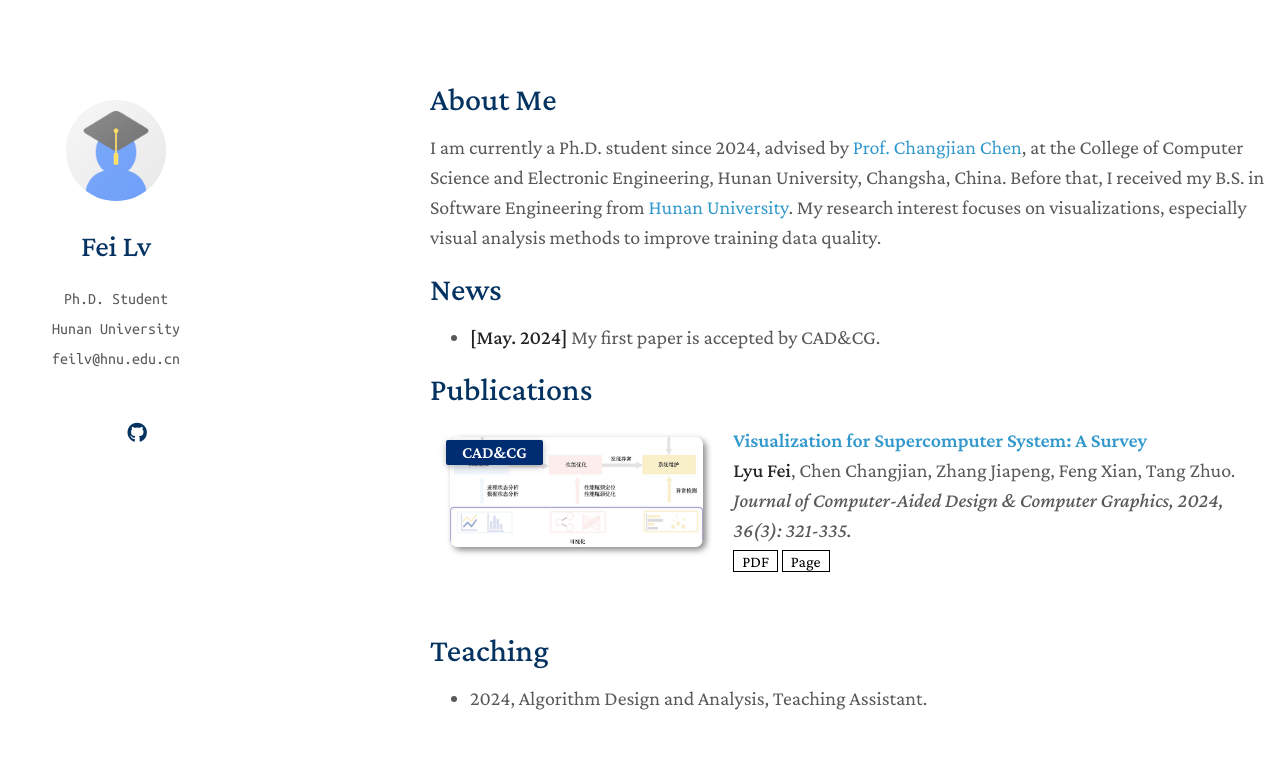
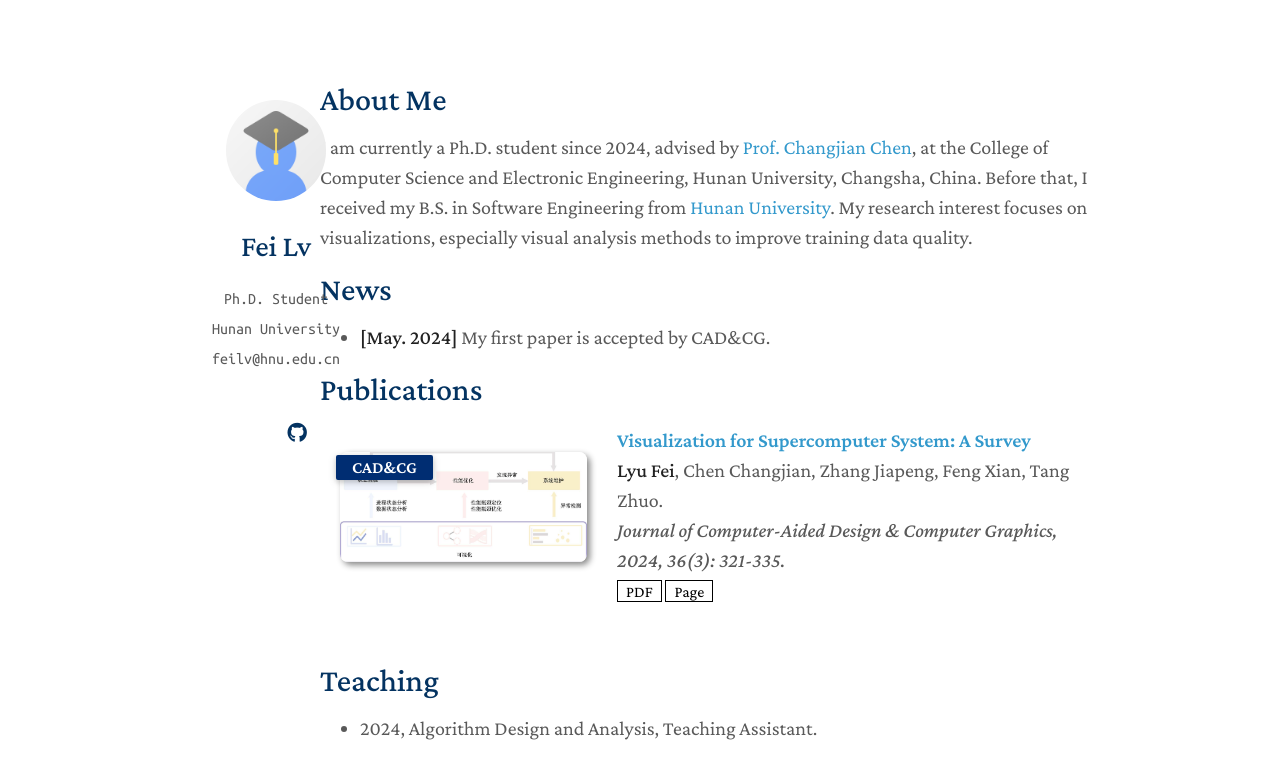
Before and after one commit to feilvvl/feilvvl.github.io, a Jekyll site: the page built from index.md, in a window 1280 px wide. Shown: the top 779 px of the page. Built offline with Jekyll 4.4.1, drawn with Linux system fonts in a browser that asks for light colours; a style sheet for code colours, icons or effects is not loaded; our own code applies the rules of GitHub Pages for plain Markdown files.

Commit message:
Update minimal-light.scss

```diff
--- a/_sass/minimal-light.scss
+++ b/_sass/minimal-light.scss
@@ -300,7 +300,7 @@ a:hover small {
 }
 
 .wrapper {
-  width:960;
+  width:960px;
   margin:0 auto;
 }
 
@@ -436,7 +436,7 @@ header ul a strong {
 }
 
 section {
-  width:850px;
+  width:800px;
   float:right;
   padding-top:4.0em;
   padding-bottom:50px;
```
